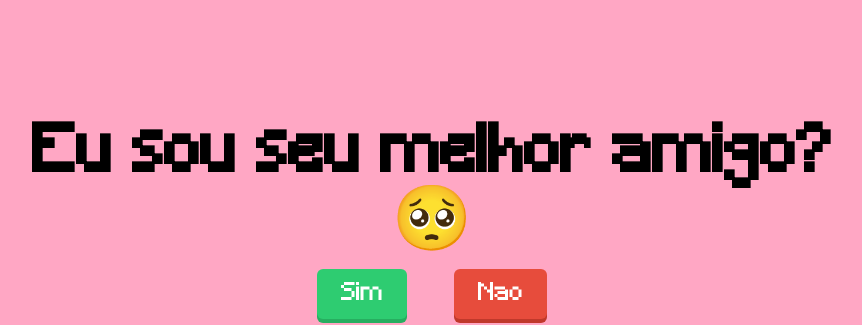
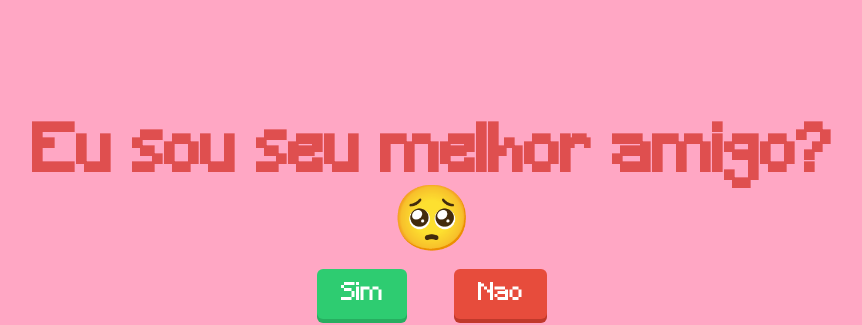
Before and after one commit to RicardoR211/para3.14159, a plain HTML site: page index.html in a window 1280 px wide. Shown: the top 325 px of the page, without its empty margins (208-1070 px from the left). Drawn offline with Linux system fonts and the light colour scheme.

Commit message:
Finalizado

```diff
--- a/style.css
+++ b/style.css
@@ -30,6 +30,7 @@ body{
 }
 
 h1{
+    color: #df4f4f;
     margin-top: -45px;
 }
 
```
